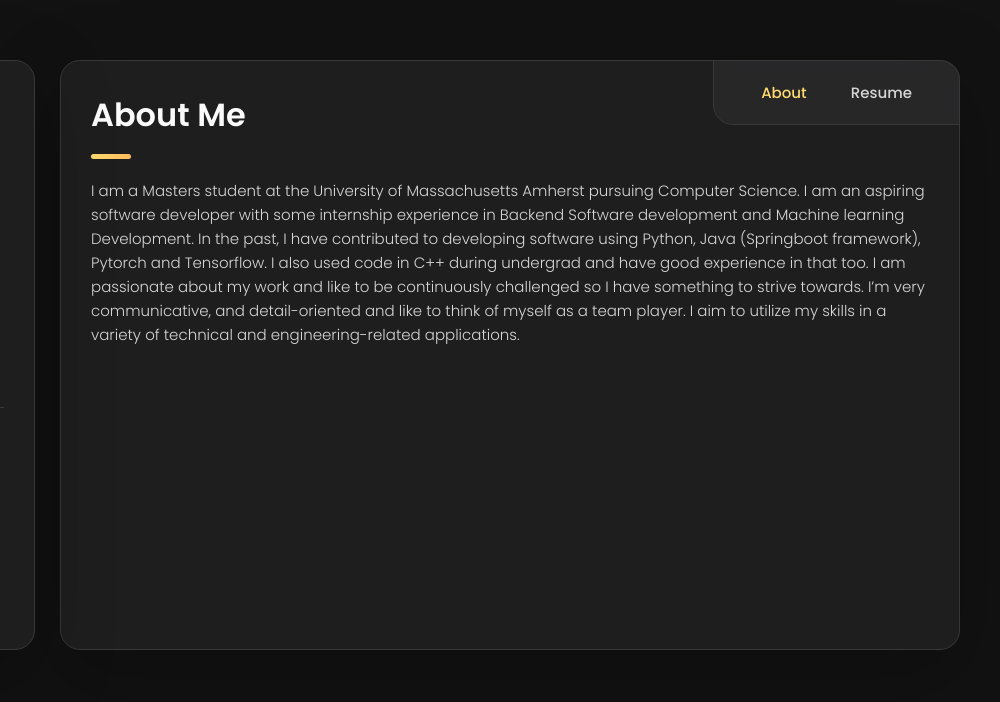
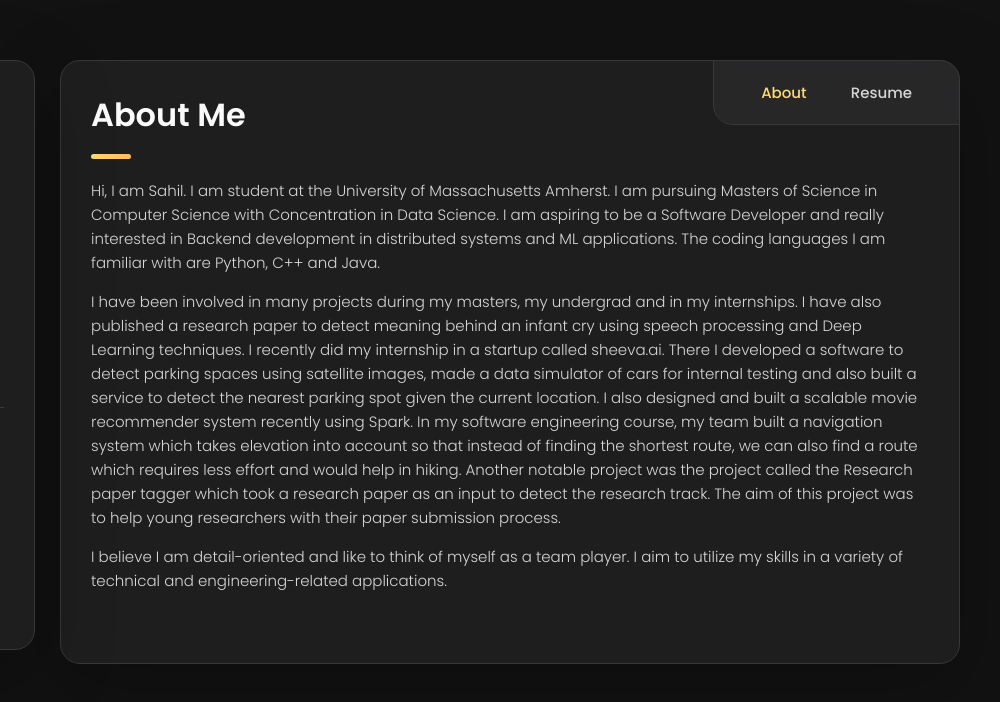
Before and after one commit to SahilJindal1/SahilJindal1.github.io, a plain HTML site: page index.html in a window 1280 px wide. Shown: the full height of the page, 280-1280 px from the left. Drawn offline with nearby package versions, Linux system fonts and the light colour scheme.

Commit message:
Update index.html

```diff
--- a/index.html
+++ b/index.html
@@ -210,13 +210,15 @@
 
         <section class="about-text">
           <p>
-            I am a Masters student at the University of Massachusetts Amherst pursuing Computer Science.
-
-            I am an aspiring software developer with some internship experience in Backend Software development and Machine learning Development. In the past, I have contributed to developing software using Python, Java (Springboot framework), Pytorch and Tensorflow. I also used code in C++ during undergrad and have good experience in that too. I am passionate about my work and like to be continuously challenged so I have something to strive towards. I’m very communicative, and detail-oriented and like to think of myself as a team player. I aim to utilize my skills in a variety of technical and engineering-related applications.
+            Hi, I am Sahil. I am student at the University of Massachusetts Amherst. I am pursuing Masters of Science in Computer Science with Concentration in Data Science. I am aspiring to be a Software Developer and really interested in Backend development in distributed systems and ML applications. The coding languages I am familiar with are Python, C++ and Java.
           </p>
 
           <p>
+            I have been involved in many projects during my masters, my undergrad and in my internships. I have also published a research paper to detect meaning behind an infant cry using speech processing and Deep Learning techniques. I recently did my internship in a startup called sheeva.ai. There I developed a software to detect parking spaces using satellite images, made a data simulator of cars for internal testing and also built a service to detect the nearest parking spot given the current location. I also designed and built a scalable movie recommender system recently using Spark. In my software engineering course, my team built a navigation system which takes elevation into account so that instead of finding the shortest route, we can also find a route which requires less effort and would help in hiking. Another notable project was the project called the Research paper tagger which took a research paper as an input to detect the research track. The aim of this project was to help young researchers with their paper submission process.
+          </p>
 
+          <p>
+            I believe I am detail-oriented and like to think of myself as a team player. I aim to utilize my skills in a variety of technical and engineering-related applications.
           </p>
         </section>
 
```
